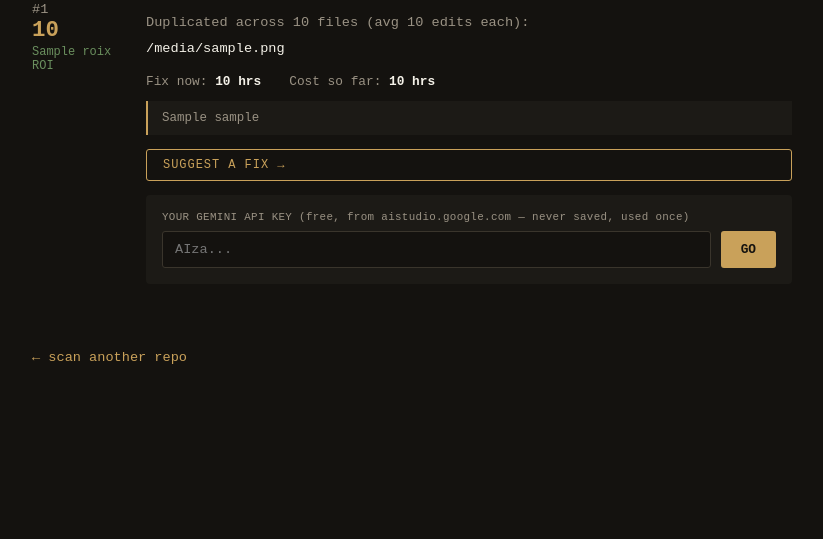
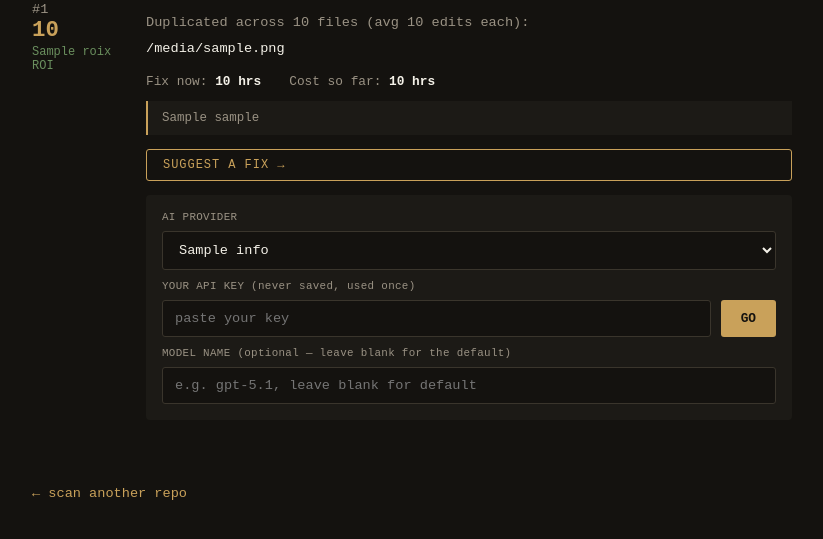
Before and after one commit to aman17102005/debtledger, a FastAPI app: template templates/report.html in a window 1280 px wide, after a click on "SUGGEST A FIX →". Shown: the part 206-745 px from the top of the page, without its empty margins (228-1051 px from the left). Run offline with FastAPI, Linux system fonts and the light colour scheme; the template is opened without the code that fills it: most values are stand-ins (such as "Sample title", 1, 10 or a date in 2020).

Commit message:
Update report form to include AI provider selection

```diff
--- a/templates/report.html
+++ b/templates/report.html
@@ -102,6 +102,11 @@
     background: var(--gold); color: #14120f; border: none; padding: 0 20px;
     font-family: "Courier New", monospace; font-size: 0.8rem; font-weight: bold; border-radius: 3px; cursor: pointer;
   }
+  .provider-select, .model-input {
+    width: 100%; background: var(--paper); border: 1px solid var(--rule); color: var(--ink);
+    padding: 10px 12px; font-family: "Courier New", monospace; font-size: 0.85rem; border-radius: 3px;
+  }
+  .provider-select:focus, .model-input:focus { outline: none; border-color: var(--gold); }
 </style>
 </head>
 <body>
@@ -137,11 +142,19 @@
             <form action="/suggest-fix" method="post" class="key-form">
               <input type="hidden" name="files" value="{{ item.files | join('|||') }}">
               <input type="hidden" name="sample" value="{{ item.sample }}">
-              <label class="key-label">YOUR GEMINI API KEY (free, from aistudio.google.com — never saved, used once)</label>
+              <label class="key-label">AI PROVIDER</label>
+              <select name="provider" class="provider-select">
+                {% for key, info in providers.items() %}
+                <option value="{{ key }}">{{ info.label }}</option>
+                {% endfor %}
+              </select>
+              <label class="key-label" style="margin-top: 10px;">YOUR API KEY (never saved, used once)</label>
               <div class="row">
-                <input type="password" name="api_key" placeholder="AIza..." required>
+                <input type="password" name="api_key" placeholder="paste your key" required>
                 <button type="submit" class="go-btn">GO</button>
               </div>
+              <label class="key-label" style="margin-top: 10px;">MODEL NAME (optional — leave blank for the default)</label>
+              <input type="text" name="model_override" class="model-input" placeholder="e.g. gpt-5.1, leave blank for default">
             </form>
           </details>
         </div>
```
